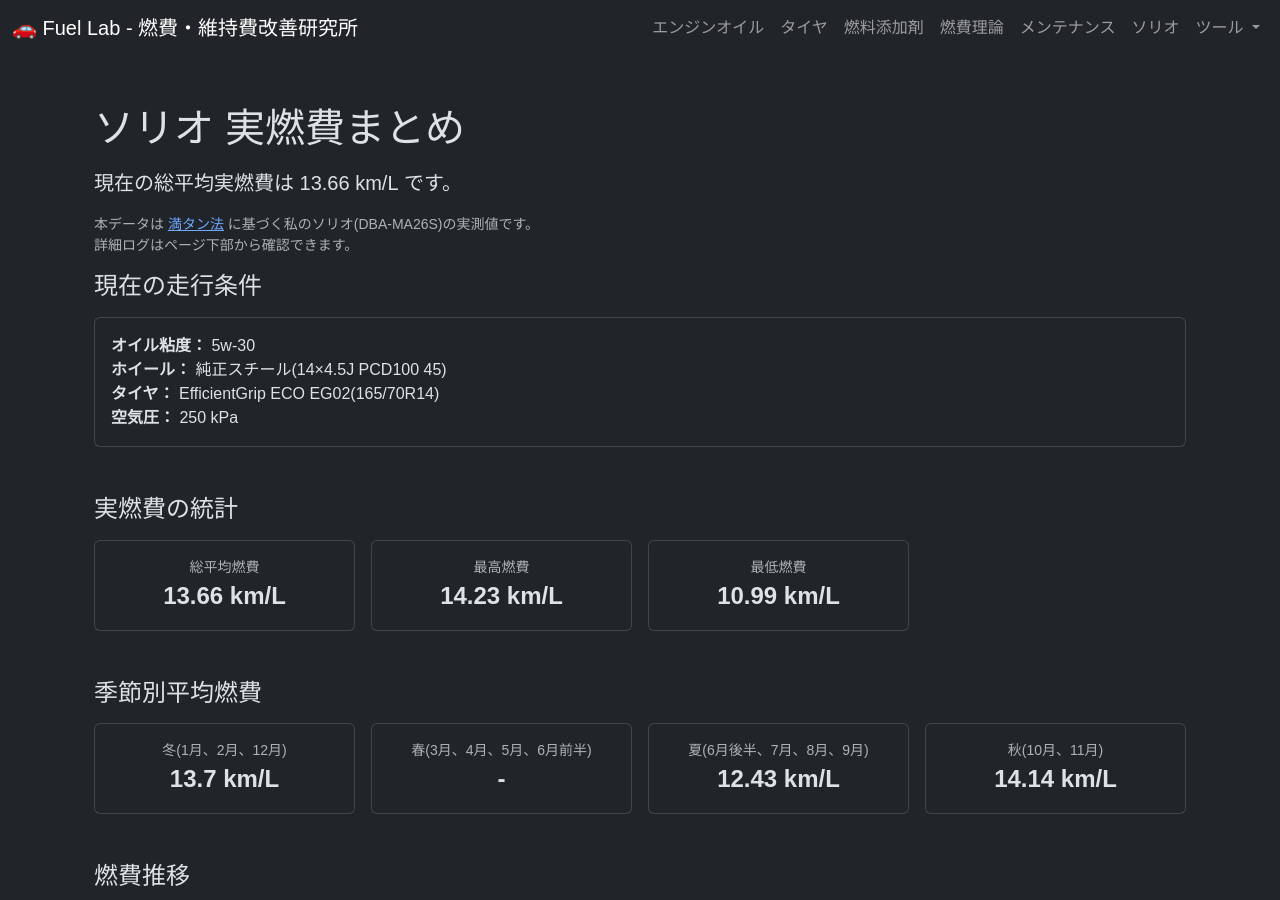
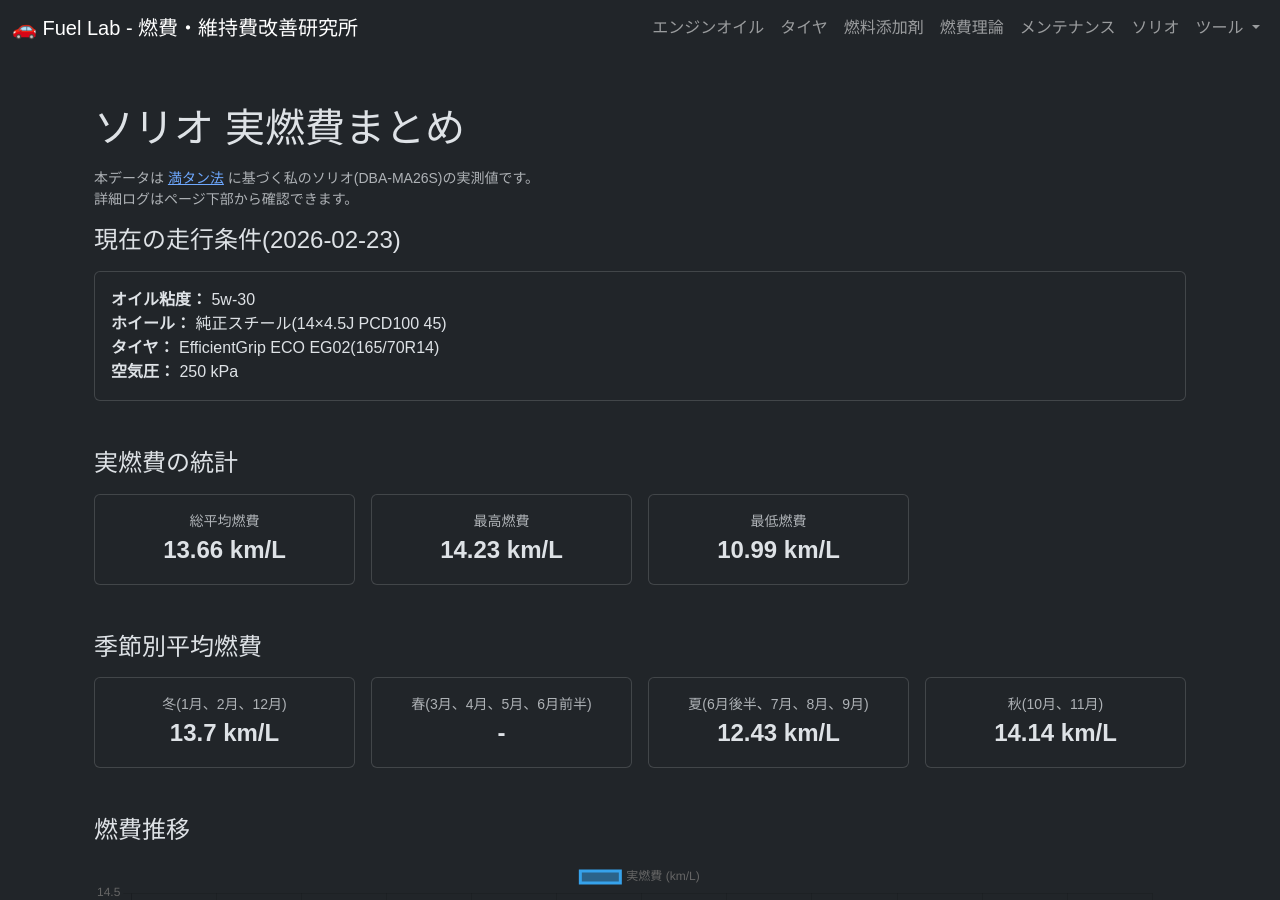
Before and after one commit to funyapar-org/fuel-lab, a Jekyll site: the page built from _solio/solio-fuel-summary.md, in a window 1280 px wide and 900 px high. Built offline with Jekyll 4.4.1, drawn with Linux system fonts in a browser that asks for light colours.

Commit message:
solio-fuel-summary.md を更新

```diff
--- a/_solio/solio-fuel-summary.md
+++ b/_solio/solio-fuel-summary.md
@@ -18,12 +18,6 @@ date: 2026-02-26 21:00:00 +0900
 
   <h1 class="mb-3">ソリオ 実燃費まとめ</h1>
 
-  <p class="lead">
-    現在の総平均実燃費は
-    <strong>{{ avg_economy }} km/L</strong>
-    です。
-  </p>
-
   <p class="text-muted small">
     本データは
     <a href="/fuel-lab/knowledge/tank-to-tank-method-guide.html">満タン法</a>
@@ -32,9 +26,9 @@ date: 2026-02-26 21:00:00 +0900
   </p>
 
   <!-- 現在の走行条件 -->
-  <h2 class="h4 mb-3">現在の走行条件</h2>
+  {% assign latest_log = sorted_logs | last %}
 
-  {% assign latest_log = sorted_logs | last %}
+  <h2 class="h4 mb-3">現在の走行条件({{ latest_log.date }})</h2>
 
   {% if latest_log and latest_log.conditions %}
 
```
